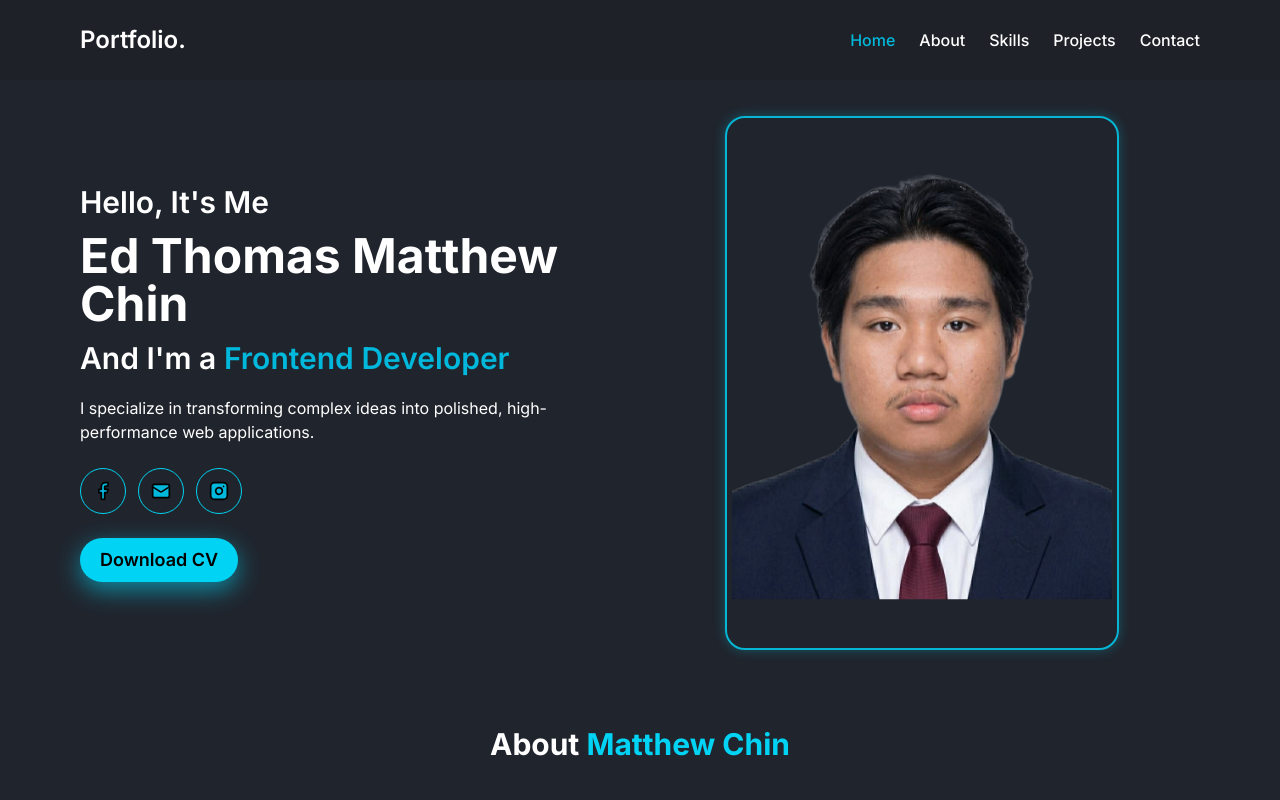
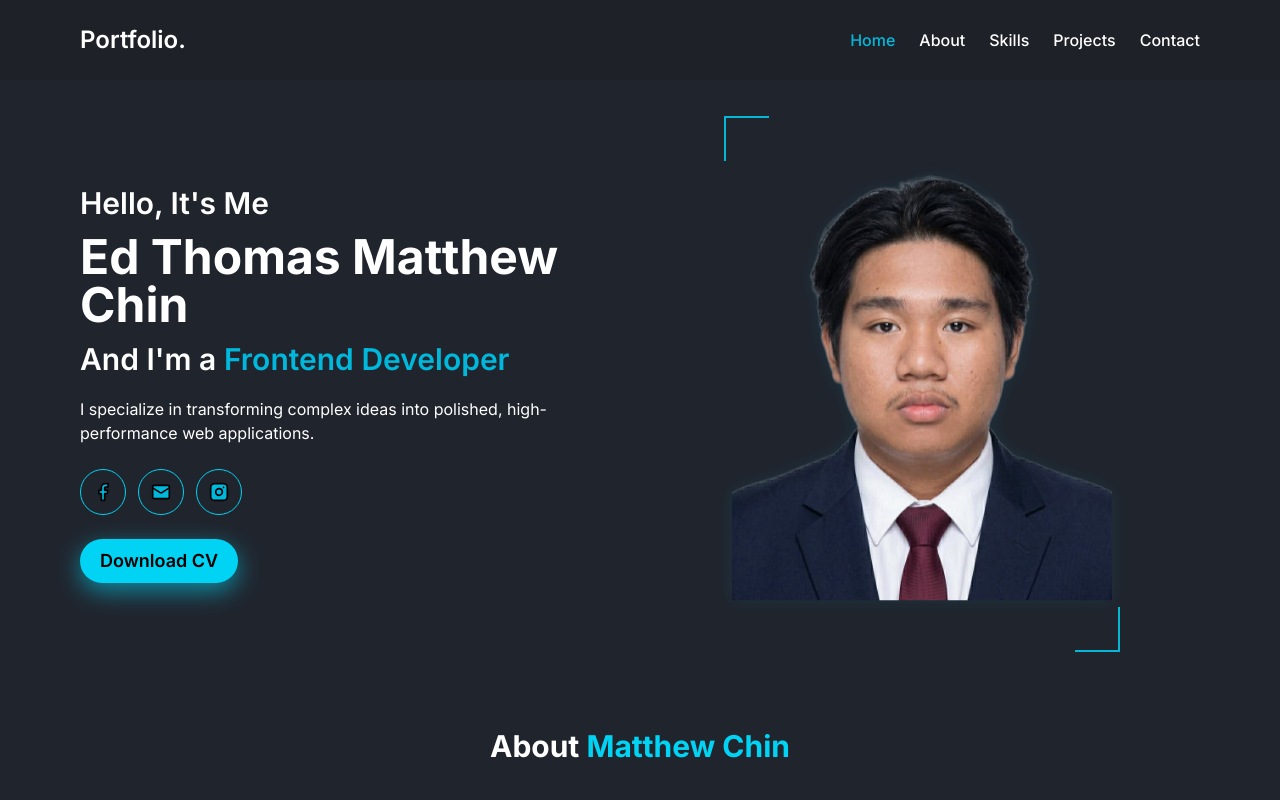
Before and after one commit to matthew17n/Portfolio, a React (Vite) app: page /#home in a window 1280 px wide. Shown: the top 800 px of the page. Built offline with nearby package versions, Linux system fonts and the light colour scheme.

Commit message:
Enhance photo-frame styles with pseudo-elements
Updated the .photo-frame class styles and added pseudo-elements for enhanced design.

```diff
--- a/src/index.css
+++ b/src/index.css
@@ -149,20 +149,45 @@ body {
 }
 
 .photo-frame {
+  position: relative;
   display: inline-flex;
-  padding: 5px;
-  border: 2px solid #06b6d4;
-  border-radius: 20px;
-  box-shadow: 0 0 12px rgba(6, 182, 212, 0.35);
-  transition: box-shadow 0.3s ease, border-color 0.3s ease;
+  padding: 8px;
 }
 
-.photo-frame:hover {
-  border-color: #67e8f9;
-  box-shadow: 0 0 20px rgba(6, 182, 212, 0.6);
+.photo-frame::before,
+.photo-frame::after {
+  content: "";
+  position: absolute;
+  width: 45px;
+  height: 45px;
+  border-color: #06b6d4;
+  border-style: solid;
+  pointer-events: none;
+}
+
+.photo-frame::before {
+  top: 0;
+  left: 0;
+  border-width: 2px 0 0 2px;
+}
+
+.photo-frame::after {
+  right: 0;
+  bottom: 0;
+  border-width: 0 2px 2px 0;
 }
 
 .photo-frame .hero-photo {
   display: block;
+  border-radius: 0;
+  filter: drop-shadow(0 0 8px rgba(6, 182, 212, 0.12));
+  transition: filter 0.3s ease;
+}
+
+.photo-frame:hover .hero-photo {
+  filter: drop-shadow(0 0 12px rgba(6, 182, 212, 0.3));
+}
+.photo-frame .hero-photo {
+  display: block;
   border-radius: 14px;
 }
```
